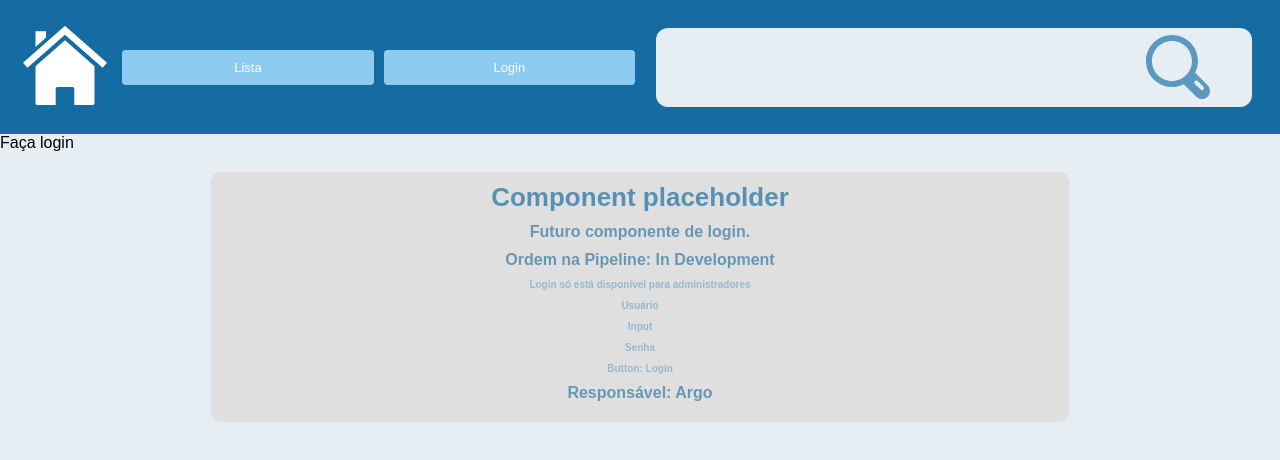
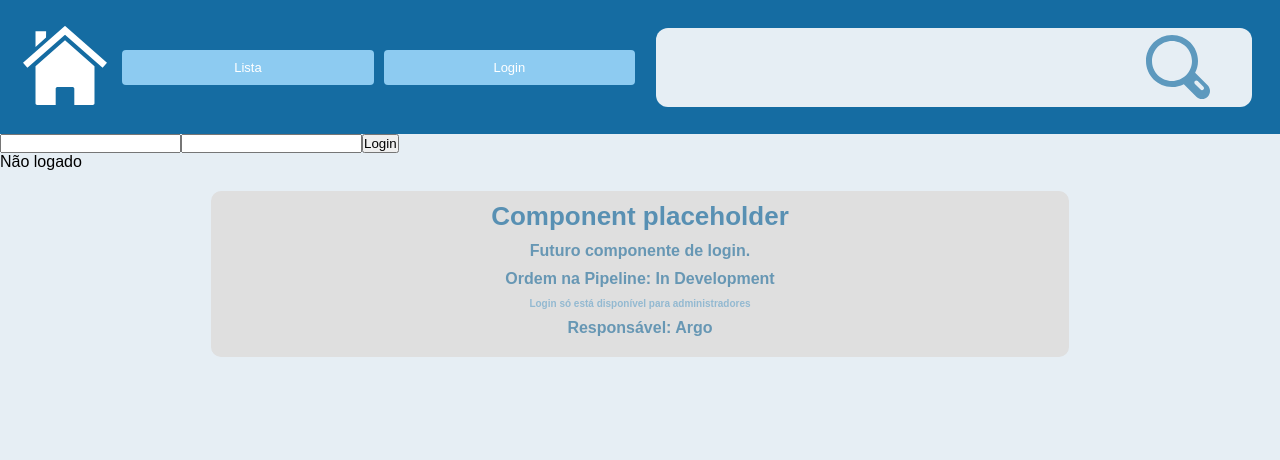
Before and after one commit to DioneMartins/biblioteca-cp2, a React (Create React App) app: page /login in a window 1280 px wide. Shown: the top 460 px of the page. Built offline with nearby package versions, Linux system fonts and the light colour scheme.

Commit message:
Added working login, missing css

```diff
--- a/src/components/loginComponent/LoginComponent.jsx
+++ b/src/components/loginComponent/LoginComponent.jsx
@@ -1,10 +1,33 @@
-import React, { useState, useEffect } from 'react';
+import React, { useState } from 'react';
 import { getAuth, signInWithEmailAndPassword } from 'firebase/auth';
 
 export default function LoginComponent() {
+  const [userEmail, setUserEmail] = useState('');
+  const [password, setPassword] = useState('');
+  const [debugLoggedMessage, setDebug] = useState('Não logado');
+
+  function handleLoginRequest() {
+    const auth = getAuth();
+    signInWithEmailAndPassword(auth, userEmail, password)
+      .then((userCredential) => {
+        // Signed in
+        const user = userCredential.user;
+        setDebug('Logado');
+        console.log(user);
+        // ...
+      })
+      .catch((error) => {
+        const errorCode = error.code;
+        const errorMessage = error.message;
+      });
+  }
+
   return (
     <>
-      <p>Faça login</p>
+      <input type="text" value={userEmail} onChange={(e) => setUserEmail(e.target.value)} />
+      <input type="password" value={password} onChange={(e) => setPassword(e.target.value)} />
+      <button onClick={(e) => handleLoginRequest()}>Login</button>
+      <p>{debugLoggedMessage}</p>
     </>
   );
 }
--- a/src/pages/login/Login.jsx
+++ b/src/pages/login/Login.jsx
@@ -8,13 +8,7 @@ export default function Login() {
       <LoginComponent />
       <Unfinished
         pageName="Futuro componente de login."
-        message={[
-          'Login só está disponível para administradores',
-          'Usuário',
-          'Input',
-          'Senha',
-          'Button: Login',
-        ]}
+        message={['Login só está disponível para administradores']}
         respDev="Argo"
         devOrder="In Development"
       />
```
